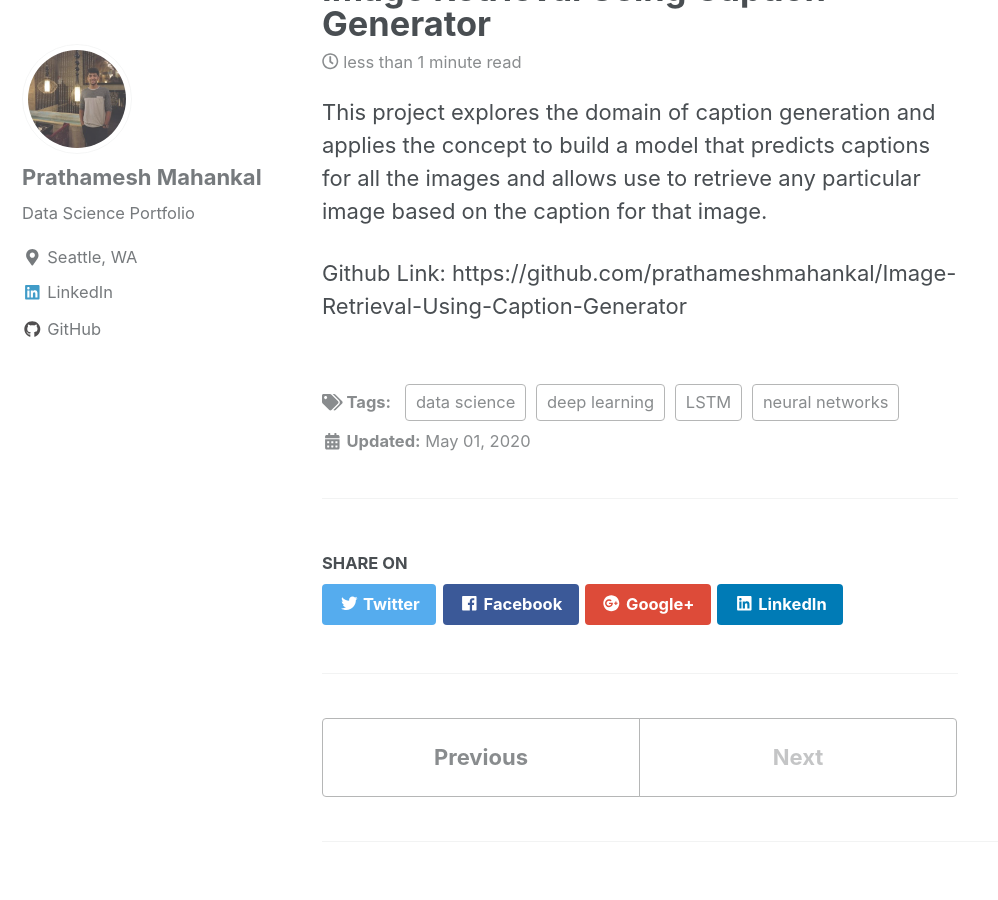
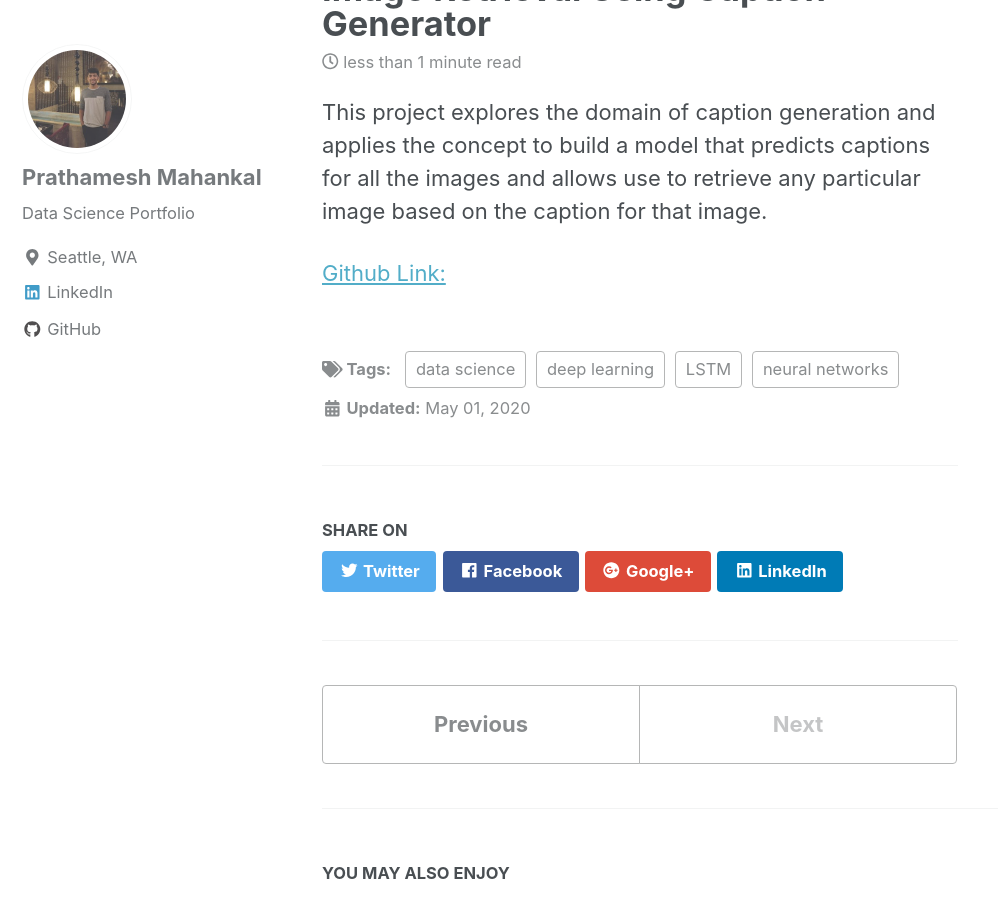
Before and after one commit to prathameshmahankal/prathameshmahankal.github.io, a Jekyll site: the page built from _posts/2020-05-01-caption-generator.md, in a window 1280 px wide and 900 px high, scrolled down 527 px. Shown: the whole window, without its empty margins (0-998 px from the left). Built offline with Jekyll 4.4.1, drawn with Linux system fonts in a browser that asks for light colours; nearby versions of some CDN libraries.

Commit message:
Update 2020-05-01-caption-generator.md

```diff
--- a/_posts/2020-05-01-caption-generator.md
+++ b/_posts/2020-05-01-caption-generator.md
@@ -10,4 +10,4 @@ mathjax: "true"
 
 This project explores the domain of caption generation and applies the concept to build a model that predicts captions for all the images and allows use to retrieve any particular image based on the caption for that image.
 
-Github Link: https://github.com/prathameshmahankal/Image-Retrieval-Using-Caption-Generator
+[Github Link:](https://github.com/prathameshmahankal/Image-Retrieval-Using-Caption-Generator)
```
